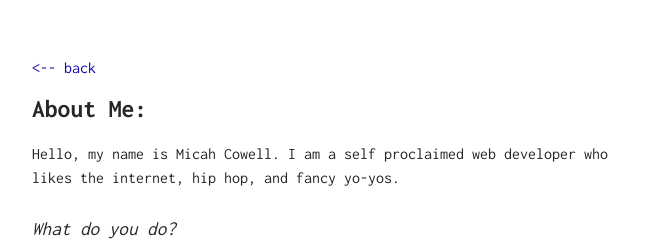
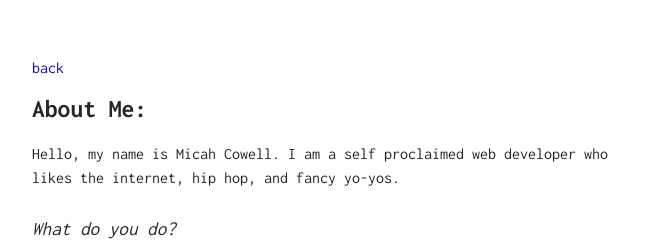
Before and after one commit to shxdow/shxdow.github.io, a Jekyll site: the page built from me/index.md, in a window 1280 px wide. Shown: the top 248 px of the page, without its empty margins (308-954 px from the left). Built offline with Jekyll 4.4.1, drawn with Linux system fonts in a browser that asks for light colours.

Commit message:
Modified the back link

```diff
--- a/_layouts/about.html
+++ b/_layouts/about.html
@@ -3,7 +3,7 @@ layout: default
 ---
 
 <div class="about">
-    <a class="about__back" href="/">&lt;-- back</a>
+    <a class="about__back" href="/">back</a>
     <h1 class="about__title">About Me:</h1>
     <div class="about__content">
         {{ content }}
--- a/_layouts/post.html
+++ b/_layouts/post.html
@@ -4,7 +4,7 @@ layout: default
 
 <div class="post">
 	<div class="post__back">
-    	<a href="/">&lt;-- home</a>
+    	<a href="/">home</a>
     </div>
     <div class="post__title">
     	<h1>{{ page.title }}</h1>
```
